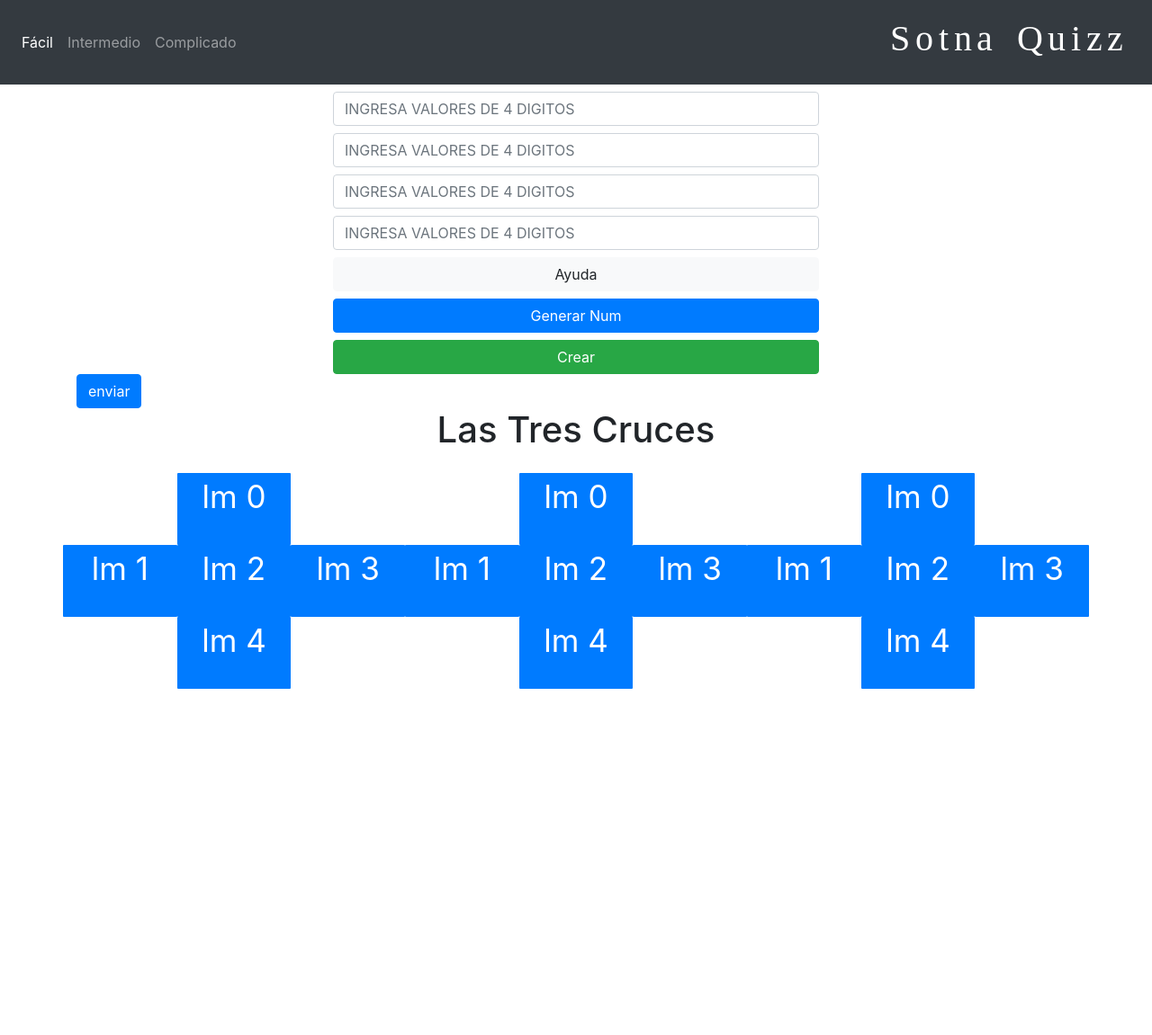
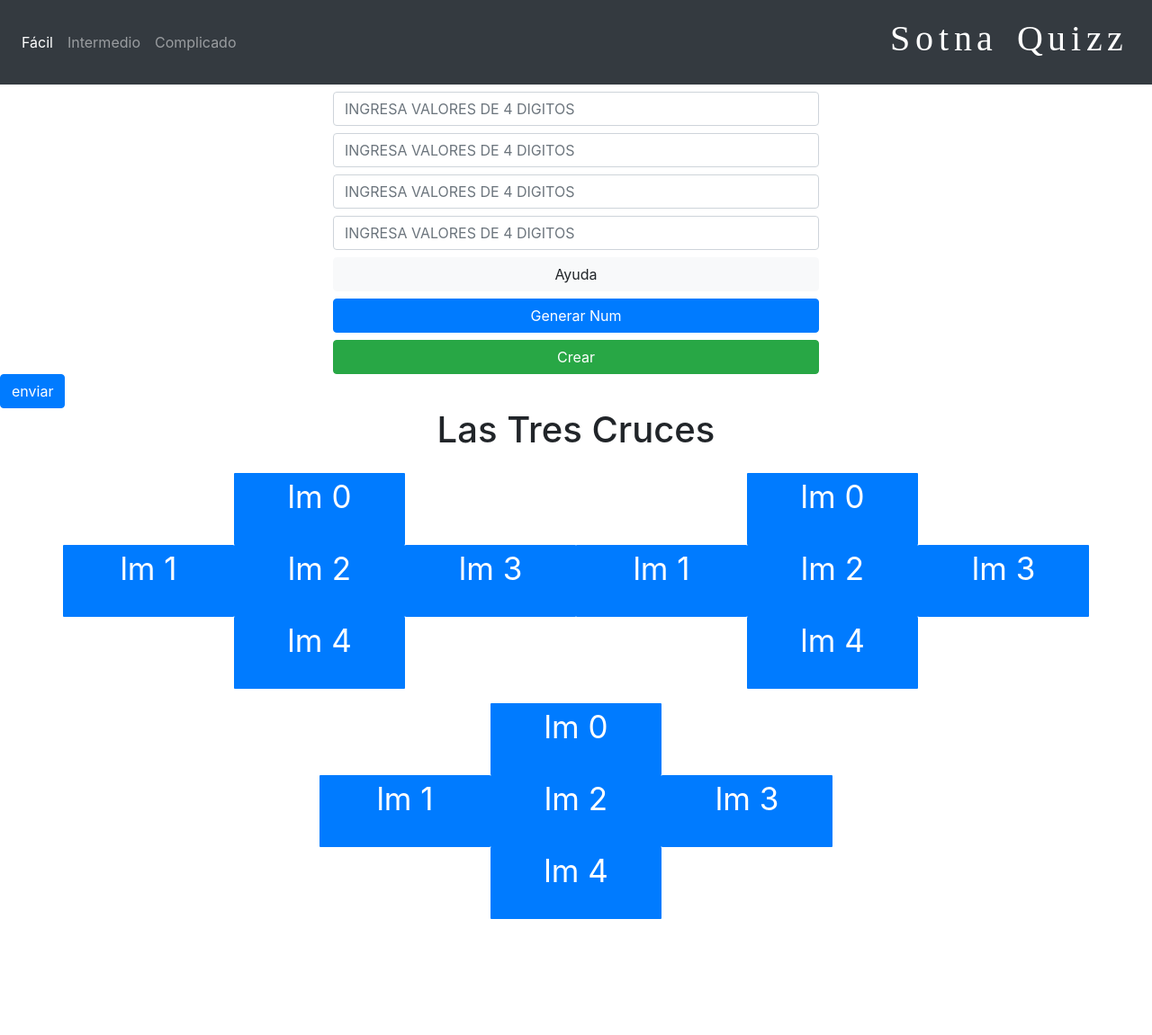
Before and after one commit to SantoGmz/SotnasQuizz, a plain HTML site: page pag/eje1.html in a window 1280 px wide. Shown: the whole page at 90% size. Before the commit the page ends 966 px from the top, so only its background shows below. Drawn offline with Linux system fonts and the light colour scheme; a web font is replaced by a local one.

Commit message:
diseño del nivel 3 en un contenedor, Asi sera mas facil de ocultar o dejarlo a la simple vista

```diff
--- a/pag/eje1.html
+++ b/pag/eje1.html
@@ -21,7 +21,8 @@
     <nav class="navbar navbar-expand-lg navbar-dark bg-dark">
 
 
-        <button class="navbar-toggler" type="button" data-toggle="collapse" data-target="#navbarText" aria-controls="navbarText" aria-expanded="false" aria-label="Toggle navigation">
+        <button class="navbar-toggler" type="button" data-toggle="collapse" data-target="#navbarText"
+            aria-controls="navbarText" aria-expanded="false" aria-label="Toggle navigation">
             <span class="navbar-toggler-icon"></span>
         </button>
         <div class="collapse navbar-collapse" id="navbarText">
@@ -99,7 +100,8 @@
                     <tbody id="cuerpoTabla">
 
                     </tbody>
-                    <td colspan="3"><button type="button" id="btnAdivinar" class="btn btn-secondary btn-lg btn-block">Adivinar</button></td>
+                    <td colspan="3"><button type="button" id="btnAdivinar"
+                            class="btn btn-secondary btn-lg btn-block">Adivinar</button></td>
                     <input type="hidden" id="Otnas">
 
                 </table>
@@ -117,7 +119,8 @@
                 <table class="table table-dark">
                     <thead>
                         <tr>
-                            <th scope="col" colspan="2">Tienes <span id="conteoEj2"></span> Segundos <span id="borrarmin"></span></th>
+                            <th scope="col" colspan="2">Tienes <span id="conteoEj2"></span> Segundos <span
+                                    id="borrarmin"></span></th>
 
                         </tr>
                     </thead>
@@ -127,7 +130,8 @@
 
                     </tbody>
                     <tr id="eje2ResultadoFinal">
-                        <td><input type="number" class="form-control" placeholder="Resultado" id="iptejerc2EntradaUser"></td>
+                        <td><input type="number" class="form-control" placeholder="Resultado" id="iptejerc2EntradaUser">
+                        </td>
                         <td> <input type="button" class="btn btn-primary" value="enviar" id="btnEje2EnviarResult"> </td>
                     </tr>
                 </table>
@@ -138,14 +142,27 @@
         </div>
 
 
+
+    </div>
+    <!-- ///container/// -->
+
+
+
+
+
     <td> <input type="button" class="btn btn-primary" value="enviar" id="ejecEjecicio3"> </td>
 
 
+
+
+
+    <!-- ejercicio 3 -->
+    <div class="container">
         <!-- ejercicio3 -->
         <h1 class="text-center">Las Tres Cruces</h1>
         <div class="row text-center">
 
-            <div class="col-md-4 py-3">
+            <div class="col-md-6 py-3">
                 <!-- Cruz 1 -->
                 <!-- columna 1     -->
                 <div class="row eje3">
@@ -174,7 +191,7 @@
             </div>
 
 
-            <div class="col-md-4 py-3">
+            <div class="col-md-6 py-3">
 
                 <!-- Cruz 2 -->
                 <!-- columna 1     -->
@@ -202,7 +219,10 @@
                 <!-- ///olumna 3 ///-->
                 <!-- ///Cruz 2///         -->
             </div>
-            <div class="col-md-4 py-3">
+
+            <div class="col-md-3 py-3"></div>
+            <div class="col-md-6">
+
                 <!-- Cruz 3 -->
                 <!-- columna 1     -->
                 <div class="row eje3">
@@ -229,15 +249,19 @@
                 <!-- ///olumna 3 ///-->
                 <!-- ///Cruz 3///         -->
             </div>
+            <!-- //ejercicio3// -->
+        </div>
 
-        </div>
-                <!-- //ejercicio3// -->
+
+
+
+
+        <div class="col-md-3"></div>
+
 
 
         <!-- ELIMINAR -->
         <pre>
-
-
 
 
 
@@ -248,7 +272,12 @@
 
 
     </div>
-    <!-- ///container/// -->
+    <!-- ejercicio 3 -->
+
+
+
+
+
 
     <script src="../js/jquery.js"></script>
     <script src="../js/script.js"></script>
```
Lines whose indentation alone changed are shown as unchanged.
